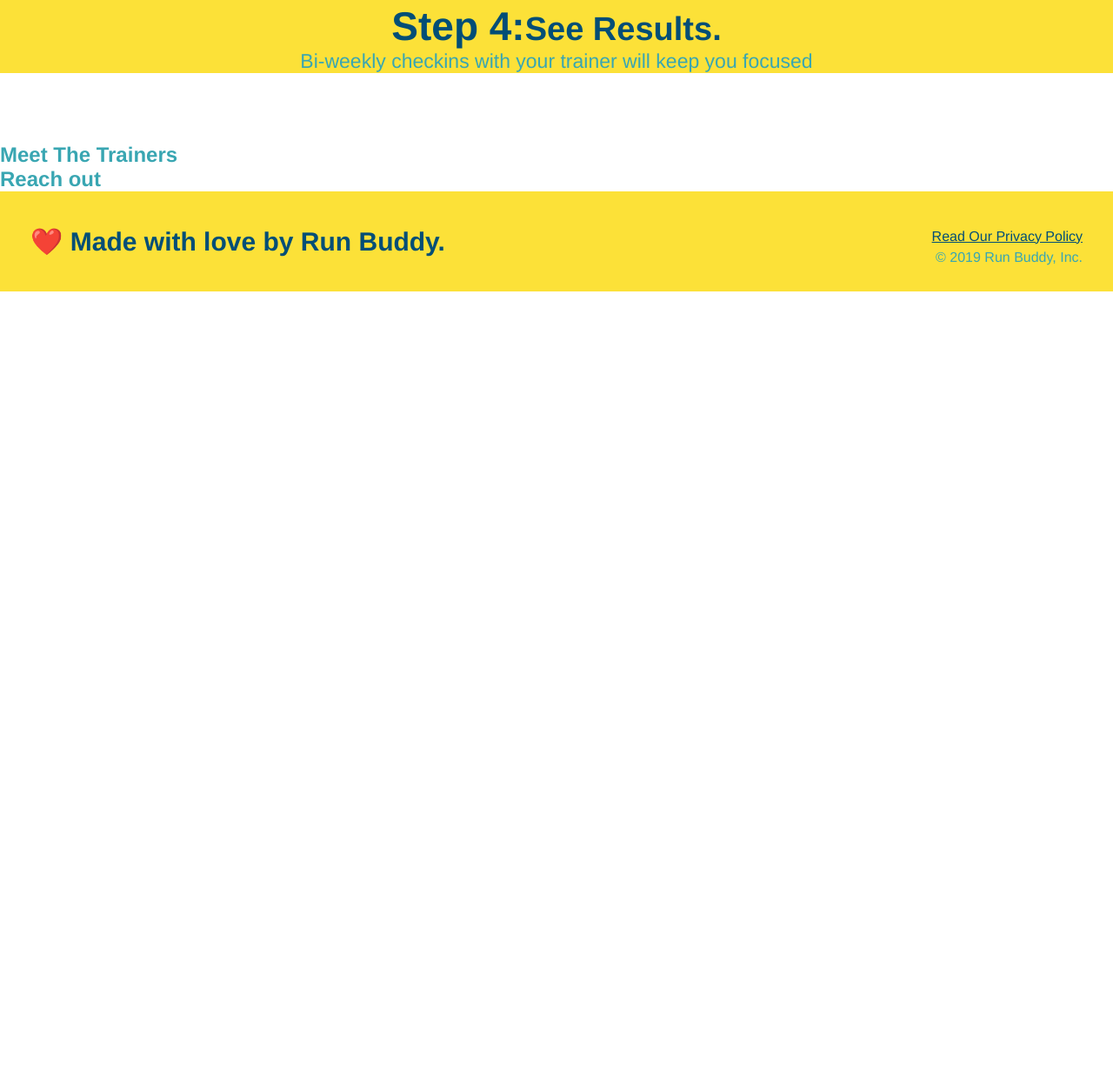
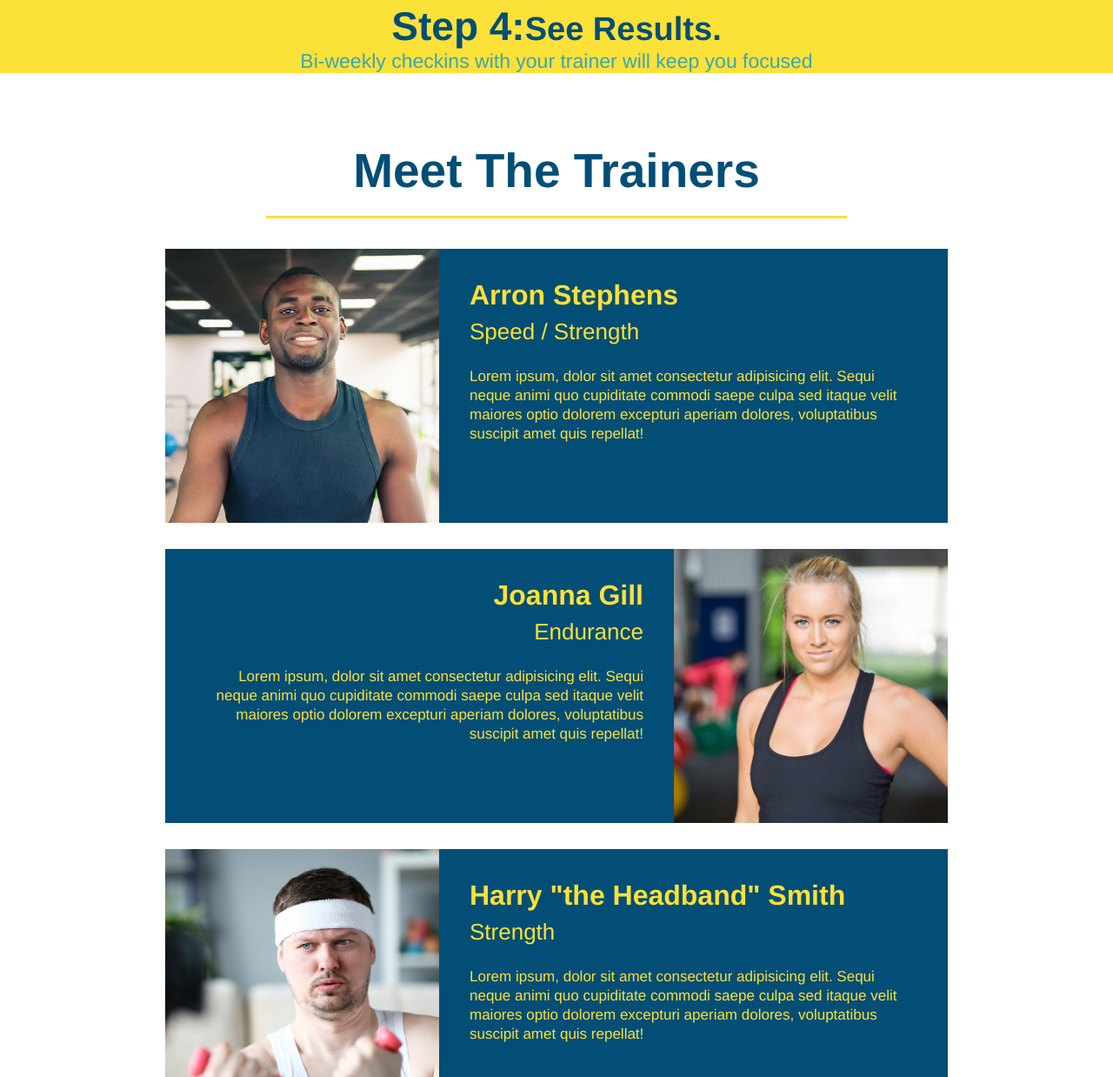
Before and after one commit to jcdogski/run-buddy, a plain HTML site: page index.html in a window 1280 px wide. Shown: the part 2393-3631 px from the top of the page at 87% size. Before the commit the page ends 2728 px from the top, so only its background shows below. Drawn offline with Linux system fonts and the light colour scheme.

Commit message:
Meet the trainers section

```diff
--- a/assets/css/style.css
+++ b/assets/css/style.css
@@ -169,3 +169,50 @@ background-position: center;
 .steps span {
   font-size: 38px;
 }
+.trainers{
+  text-align: center;
+}
+.trainer p{
+  float: right;
+}
+.trainer {
+  width: 900px;
+  margin: 0 auto 30px auto;
+  background: #024e76;
+  color: #fce138;
+  overflow: auto;
+}
+.trainer img {
+  width: 35%;
+  float: left;
+}
+
+.trainer-bio {
+  padding: 35px;
+  float: left;
+  width: 65%;
+}
+
+.text-left {
+  text-align: left;
+}
+
+.text-right {
+  text-align: right;
+}
+
+.trainer-bio h3 {
+  font-size: 32px;
+  margin-bottom: 8px;
+}
+
+.trainer-bio h4 {
+  font-weight: lighter;
+  font-size: 26px;
+  margin-bottom: 25px;
+}
+
+.trainer-bio p {
+  font-size: 17px;
+  line-height: 1.3;
+}
--- a/index.html
+++ b/index.html
@@ -102,8 +102,44 @@
 
             </section>
             <!--"meet the trainers" section-->
-            <section id="Meet The Trainers">
-                <h2>Meet The Trainers</h2>
+            <section id="your-trainers" class="trainers">
+                <h2 class="section-title primary-border">Meet The Trainers</h2>
+                <article class="trainer">
+                    <img src="./assets/images/trainer-1.jpg" alt="Arron Stephens in his workout clothes, ready to pump iron" />
+                    <div class="trainer-bio text-left">
+                      <h3>Arron Stephens</h3>
+                      <h4>Speed / Strength</h4>
+                      <p>
+                        Lorem ipsum, dolor sit amet consectetur adipisicing elit. Sequi neque animi quo cupiditate commodi saepe culpa sed
+                        itaque velit maiores optio dolorem excepturi aperiam dolores, voluptatibus suscipit amet quis repellat!
+                      </p>
+                    </div>
+                  </article>
+                  <!-- second trainer bio -->
+<article class="trainer">
+    <div class="trainer-bio text-right">
+      <h3>Joanna Gill</h3>
+      <h4>Endurance</h4>
+      <p>
+        Lorem ipsum, dolor sit amet consectetur adipisicing elit. Sequi neque animi quo cupiditate commodi saepe culpa sed
+        itaque velit maiores optio dolorem excepturi aperiam dolores, voluptatibus suscipit amet quis repellat!
+      </p>
+    </div>
+    <img src="./assets/images/trainer-2.jpg" alt="Joanna Gill cooling off after a workout" />
+  </article>
+
+  <!-- third trainer bio -->
+  <article class="trainer">
+    <img src="./assets/images/trainer-3.jpg" alt="Harry Smith wearing a headband and lifting comically small pink weights" />
+    <div class="trainer-bio text-left">
+      <h3>Harry "the Headband" Smith</h3>
+      <h4>Strength</h4>
+      <p>
+        Lorem ipsum, dolor sit amet consectetur adipisicing elit. Sequi neque animi quo cupiditate commodi saepe culpa sed
+        itaque velit maiores optio dolorem excepturi aperiam dolores, voluptatibus suscipit amet quis repellat!
+      </p>
+    </div>
+  </article>
             </section>
             <!--"reach out" section-->
             <section id="Reach Out">
```
Also changed, not shown: assets/images/trainer-1.jpg (added), assets/images/trainer-2.jpg (added), assets/images/trainer-3.jpg (added).
